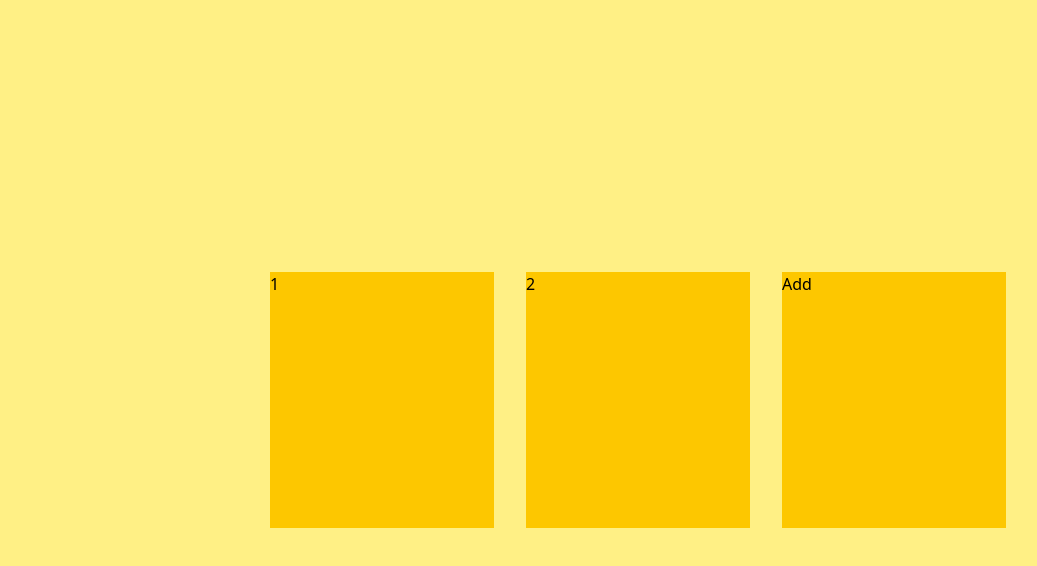
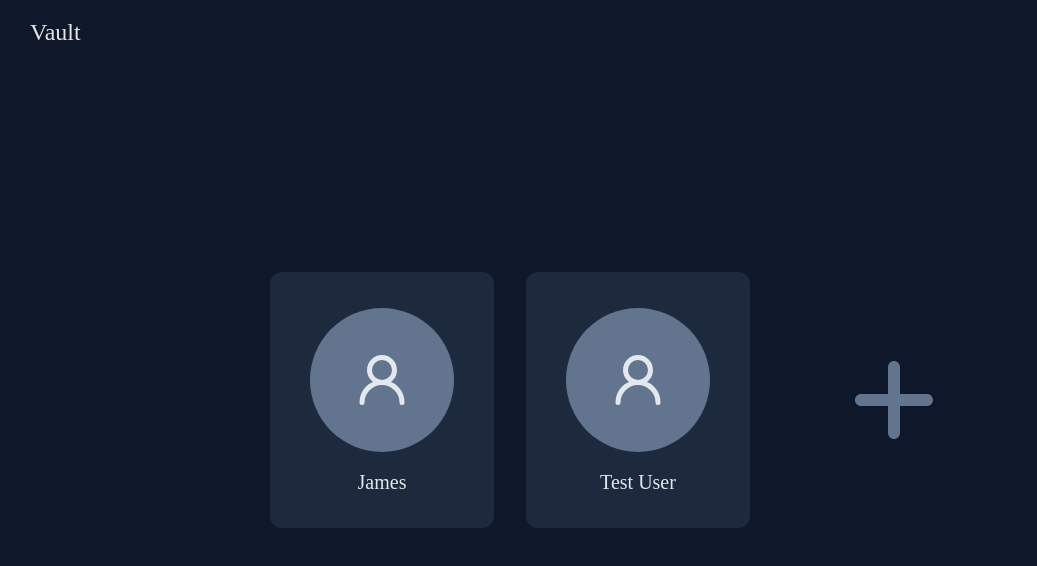
Before and after one commit to jamesomichael/vault-ui, a React (Vite) app: page / in a window 1280 px wide. Shown: the top 566 px of the page, without its empty margins (2-1039 px from the left). Built offline with nearby package versions, Linux system fonts and the light colour scheme; a web font is replaced by a local one.

Commit message:
wip user selection

```diff
--- a/package.json
+++ b/package.json
@@ -13,6 +13,7 @@
     "@tailwindcss/vite": "^4.1.10",
     "react": "^19.1.0",
     "react-dom": "^19.1.0",
+    "react-icons": "^5.5.0",
     "tailwindcss": "^4.1.10"
   },
   "devDependencies": {
--- a/src/components/Auth.tsx
+++ b/src/components/Auth.tsx
@@ -2,7 +2,10 @@ import Users from './Users';
 
 const Auth = () => {
 	return (
-		<div className="h-full bg-yellow-200 flex justify-center items-center">
+		<div className="h-full bg-slate-900 flex justify-center items-center">
+			<span className="fixed top-4 left-8 font-hubot font-medium text-neutral-200 text-2xl">
+				Vault
+			</span>
 			<Users />
 		</div>
 	);
--- /dev/null
+++ b/src/components/User.tsx
@@ -0,0 +1,20 @@
+import { LuUserRound } from 'react-icons/lu';
+
+interface UserProps {
+	name: string;
+}
+
+const User = ({ name }: UserProps) => {
+	return (
+		<div className="group transition-all duration-200 hover:outline-2 hover:cursor-pointer outline-slate-800 hover:bg-slate-700 p-4 flex flex-col gap-4 md:gap-5 justify-center items-center text-white w-40 h-48 md:w-56 md:h-64 rounded-xl bg-slate-800">
+			<div className="text-4xl md:text-6xl text-slate-200 bg-slate-500 flex justify-center items-center h-24 md:h-36 aspect-square rounded-full">
+				<LuUserRound />
+			</div>
+			<span className="transition-all duration-500 group-hover:scale-110 line-clamp-1 leading-none font-hubot text-lg md:text-xl font-medium text-slate-200">
+				{name}
+			</span>
+		</div>
+	);
+};
+
+export default User;
--- a/src/components/Users.tsx
+++ b/src/components/Users.tsx
@@ -1,13 +1,23 @@
+import User from './User';
+
+import { FaPlus } from 'react-icons/fa6';
+
+const users = [{ name: 'James' }, { name: 'Test User' }];
+
 const Users = () => {
-	const users = ['1', '2'];
 	return (
-		<div className="flex flex-wrap gap-8">
-			{users?.map((user, i) => (
-				<div key={i} className="w-56 h-64 bg-yellow-400">
-					<span>{user}</span>
+		<div className="flex flex-wrap justify-center items-center gap-8">
+			{users?.map(({ name }, i) => (
+				<User key={i} name={name} />
+			))}
+			<div className="group transition-all duration-200 hover:cursor-pointer p-4 flex flex-col gap-4 md:gap-5 justify-center items-center text-white w-40 h-48 md:w-56 md:h-64 rounded-xl">
+				<div className="transition-all duration-150 text-6xl md:text-8xl group-hover:text-slate-200 text-slate-500 flex justify-center items-center h-24 md:h-36">
+					<FaPlus />
 				</div>
-			))}
-			<div className="w-56 h-64 bg-yellow-400">Add</div>
+				{/* <span className="transition-all duration-150 leading-none font-hubot text-md md:text-lg font-medium text-slate-500 group-hover:text-slate-200 ">
+					Add user
+				</span> */}
+			</div>
 		</div>
 	);
 };
```
Also changed, not shown: 1 other file (tests, documents, lock files or other folders).
